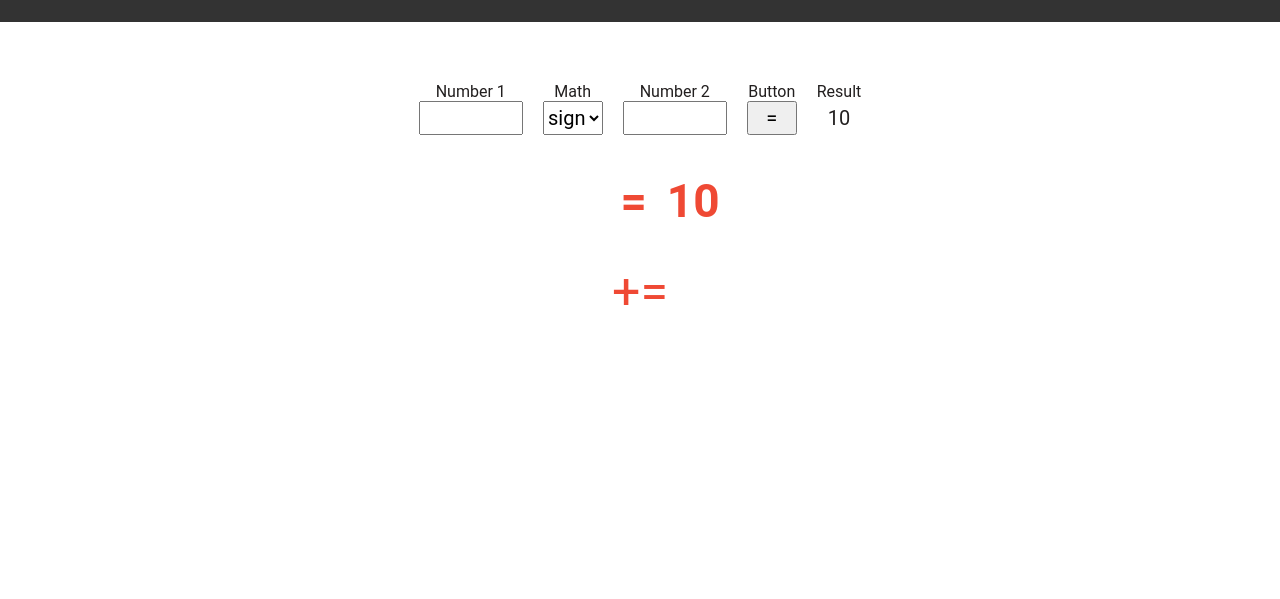
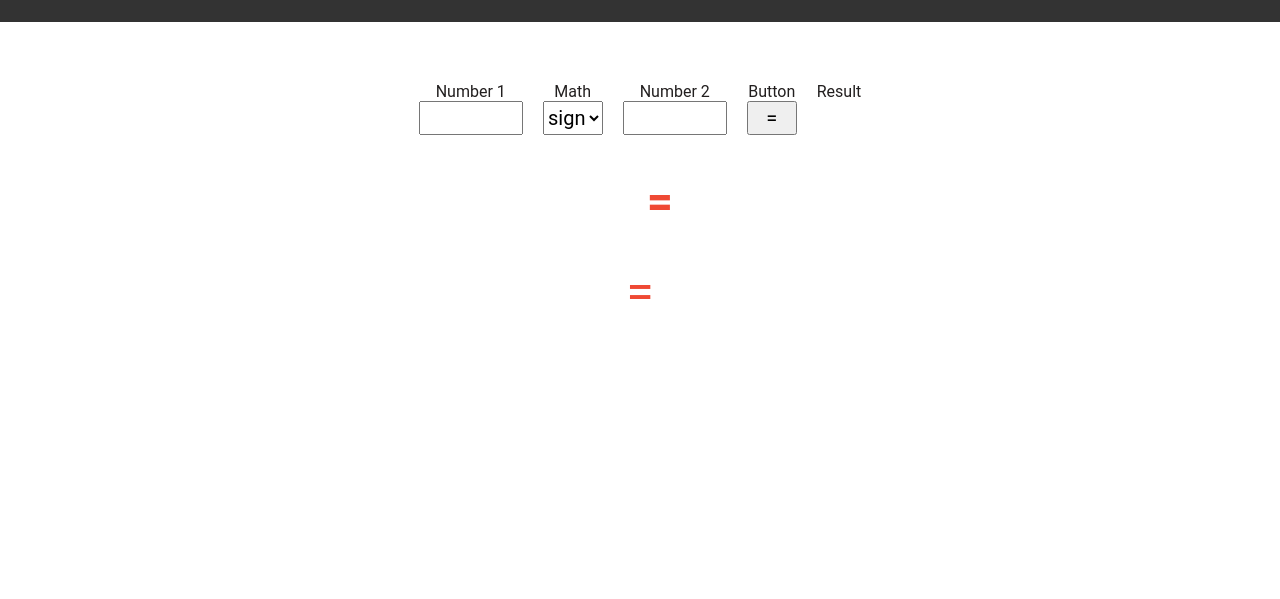
Before and after one commit to Grimdvl/MA, a website: page homeworks/artem.sokur_Grimdvl/PokemonProject/calculator.html in a window 1280 px wide. Shown: the part 58-657 px from the top of the page. Drawn offline with Linux system fonts and the light colour scheme.

Commit message:
fixing bugs

```diff
--- a/homeworks/artem.sokur_Grimdvl/PokemonProject/calculator.html
+++ b/homeworks/artem.sokur_Grimdvl/PokemonProject/calculator.html
@@ -59,7 +59,7 @@
                     </div>
                     <div class="calculator__inputs-result">
                         <span class="equal">Result</span>
-                        <div class="input-result" data-type="result" id="result">10</div>
+                        <div class="input-result" data-type="result" id="result"></div>
                     </div>
                 </div>
 
@@ -69,14 +69,14 @@
                         <div class="sign" data-type="sign"></div>
                         <div class="number" data-type="number"></div>
                         <div class="output-equal">=</div>
-                        <div class="output-result" data-type="result">10</div>
+                        <div class="output-result" data-type="result"></div>
                     </h1>
 
                     <div class="calculator__outputs-cards">
                         <div class="output__first">
                             <!-- <img class="output__first-card" src="img/pokemon.png" alt="pokemon"> -->
                         </div>
-                        <div class="sign" data-type="sign">+</div>
+                        <div class="sign" data-type="sign"></div>
                         <div class="output__second">
                             <!-- <img src="img/pokemon.png" alt="pokemon"> -->
                         </div>
--- a/homeworks/artem.sokur_Grimdvl/PokemonProject/script/script.js
+++ b/homeworks/artem.sokur_Grimdvl/PokemonProject/script/script.js
@@ -111,6 +111,9 @@ window.addEventListener('DOMContentLoaded', () => {
                                     numbers[3].textContent = num2;
                                     result = calculate(+numbers[0].value, signs[0].value, +num2);
                                     resultOutput.textContent = result;
+                                    // Number.isNaN(result) || result === undefined || result === ''
+                                    // ? resultOutput.textContent = 'Ups! Something went wrong...'
+                                    // : resultOutput.textContent = result;
                                     drawPokemons(num2, '.calculator .output__second');
                                     drawPokemons(result, '.calculator .output__result');
                                 }
@@ -122,6 +125,7 @@ window.addEventListener('DOMContentLoaded', () => {
                                     state[prop] = item.value;
                                     const sign = inputSign.value;
                                     signs[1].textContent = sign;
+                                    signs[2].textContent = sign;
                                     result = calculate(+numbers[0].value, sign, +numbers[1].value);
                                     resultOutput.textContent = result;
                                     drawPokemons(result, '.calculator .output__result');
@@ -153,10 +157,5 @@ window.addEventListener('DOMContentLoaded', () => {
         calculator('change', signs, 'sign');
         calculator('click', buttons, 'button');
     };
-    // const cards = () => {
-    //     new PokemonsCards("img/pokemon.png", "pokemon", ".calculator .output__first").render();
-    //     new PokemonsCards("img/pokemon.png", "pokemon", ".calculator .output__second").render();
-    //     new PokemonsCards("img/pokemon.png", "pokemon", ".calculator .output__result").render();
-    // };
     changeState(stateInputs);
 });
```
